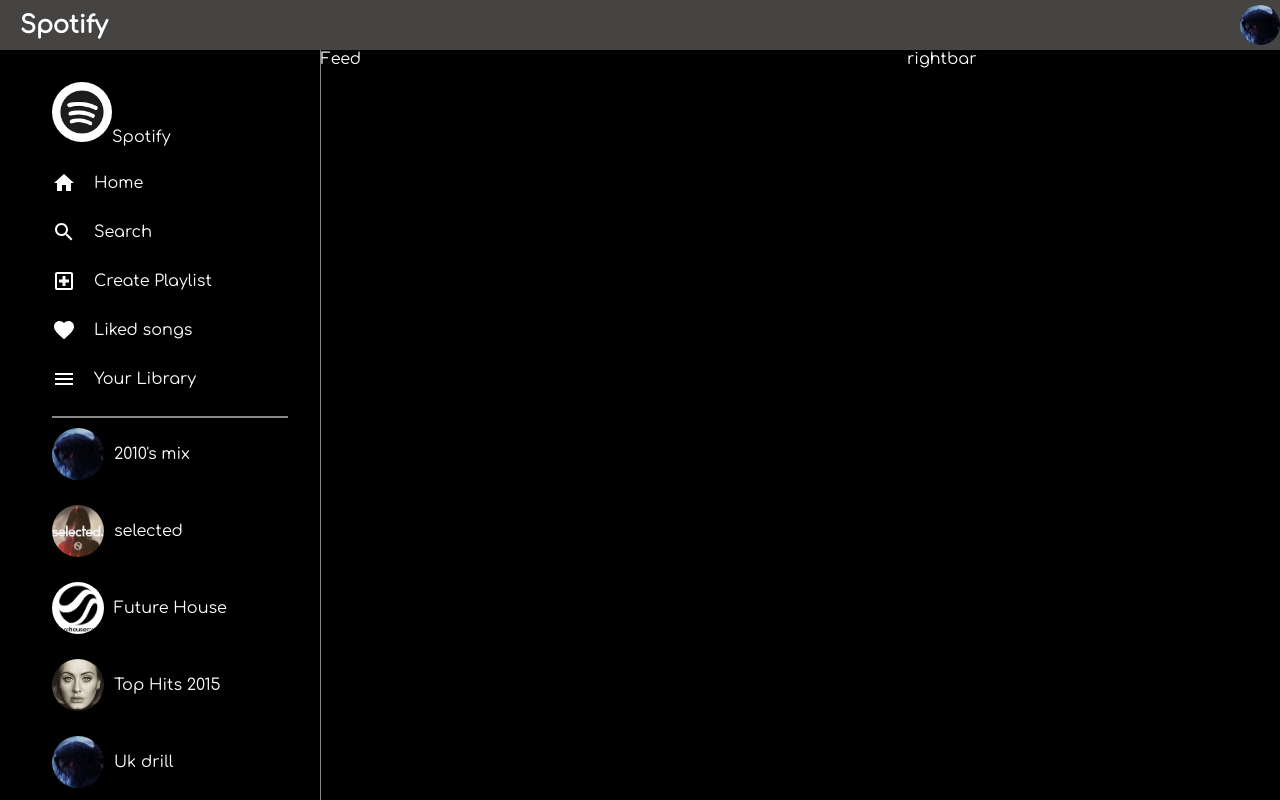
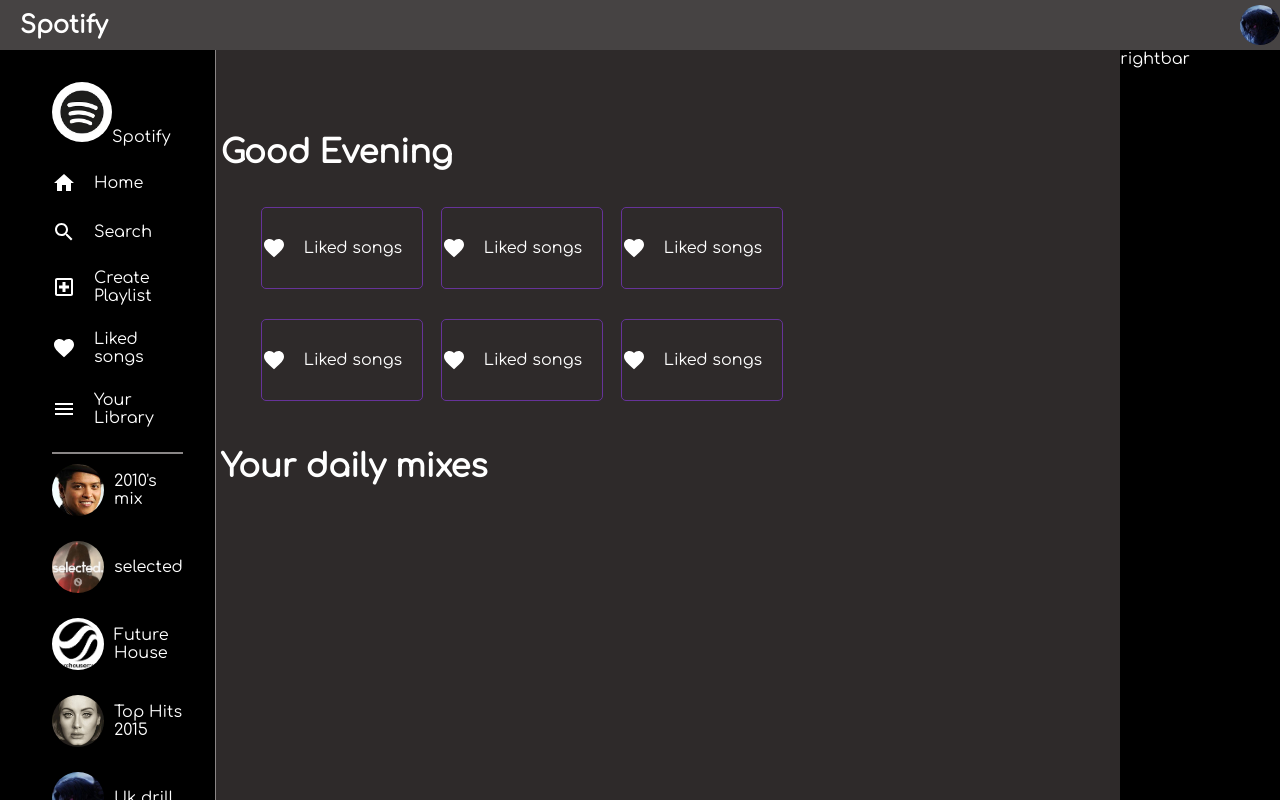
Before and after one commit to jck-bit/Spotify_app, a React (Create React App) app: page / in a window 1280 px wide. Shown: the top 800 px of the page. Built offline with nearby package versions, Linux system fonts and the light colour scheme; a web font is replaced by a local one.

Commit message:
Testicles

```diff
--- a/src/components/feed/Feed.jsx
+++ b/src/components/feed/Feed.jsx
@@ -1,7 +1,10 @@
+import Songs from '../songs/Songs';
 import './feed.css'
 
 export default function Feed() {
   return <div className='feed'>
-      Feed
+      <div className="feedWrapper">
+      <Songs/>
+      </div>
   </div>;
 }
--- a/src/components/feed/feed.css
+++ b/src/components/feed/feed.css
@@ -1,4 +1,9 @@
 .feed{
-    flex: 5.5;
-    height: calc(100vh - 50px);
+    flex: 8.5;
+    height: calc(1000vh - 50px);
+    background-color: rgb(46, 42, 42);
 }
+
+.feedWrapper{
+    padding: 5px;
+}
--- a/src/components/rightbar/rightbar.css
+++ b/src/components/rightbar/rightbar.css
@@ -1,3 +1,3 @@
 .rightbar{
-    flex: 3.5;
+    flex: 1.5;
 }
--- a/src/components/sidebar/Sidebar.jsx
+++ b/src/components/sidebar/Sidebar.jsx
@@ -38,7 +38,7 @@ export default function Sidebar() {
           {/* <hr className='sidebarHr'/> */}
           <ul className='sidebarSongList'>
               <li className="sidebarSong">
-                  <img src="/assets/person/me.jpeg" alt="" className="sidebarFriendImg" />
+                  <img src="/assets/person/download.jpeg" alt="" className="sidebarFriendImg" />
                   <span className="sidebarFriendName">2010's mix</span>
               </li>
               <li className="sidebarSong">
--- a/src/components/sidebar/sidebar.css
+++ b/src/components/sidebar/sidebar.css
@@ -1,5 +1,5 @@
 .sidebar{
-    flex: 3;
+    flex: 2;
     height: calc(1000vh - 50px);
     border-right: 1px solid rgb(138, 134, 134);
 
@@ -7,7 +7,6 @@
 .sidebarWrapper{
     padding: 2rem;
     margin-left: 20px;
-
 }
 
 .home{
@@ -33,6 +32,14 @@
     list-style: none;
     border-bottom: 2.5px solid rgb(138, 134, 134);
 }
+/* .sidebarList :hover {
+    height: 35px;
+    width: 65px;
+    border: 1px solid transparent;
+    border-radius: 3px;
+    background-color: gray;
+    cursor: pointer;
+} */
 .sidebarListItem{
     display: flex;
     align-items: center;
@@ -63,6 +70,8 @@
     margin-bottom: 25px;
 }
 
+
+
 .sidebarFriendImg{
     width: 52px;
     height: 52px;
--- /dev/null
+++ b/src/components/songs/Songs.jsx
@@ -0,0 +1,47 @@
+import React from 'react';
+import './songs.css'
+import { Favorite } from '@material-ui/icons';
+
+
+export default function Songs() {
+  return <div className='sing'>
+        <div className="singTop">
+            <h1>
+                Good Evening
+            </h1>
+        </div>
+        <div className="singBottom">
+            <div className="myList">
+                <ul className='myList'>
+                    <li className="order">
+                    <Favorite className='sidebarIcon'/>
+                    <span className='sidebarListItemText'>Liked songs</span>
+                    </li>
+                    <li className="order">
+                    <Favorite className='sidebarIcon'/>
+                    <span className='sidebarListItemText'>Liked songs</span>
+                    </li>
+                    <li className="order">
+                    <Favorite className='sidebarIcon'/>
+                    <span className='sidebarListItemText'>Liked songs</span>
+                    </li>
+                    <li className="order">
+                    <Favorite className='sidebarIcon'/>
+                    <span className='sidebarListItemText'>Liked songs</span>
+                    </li>
+                    <li className="order">
+                    <Favorite className='sidebarIcon'/>
+                    <span className='sidebarListItemText'>Liked songs</span>
+                    </li>
+                    <li className="order">
+                    <Favorite className='sidebarIcon'/>
+                    <span className='sidebarListItemText'>Liked songs</span>
+                    </li>
+                </ul>
+            </div>
+        </div>
+        <div className="anotherBottom">
+            <h1>Your daily mixes</h1>
+        </div>
+  </div>;
+}
--- /dev/null
+++ b/src/components/songs/songs.css
@@ -0,0 +1,21 @@
+.sing{
+    margin-top: 5rem;
+    margin-left: 0;
+}
+
+.myList{
+    list-style: none;
+    display:grid;
+    grid-gap: 20px;
+    grid-template-columns: repeat(3, 10rem);
+}
+
+.order{
+    width: 10rem;
+    height: 5rem;
+    border-radius: 5px;
+    display: flex;
+    align-items: center;
+    border: 1px solid rebeccapurple;
+    margin-bottom: 10px;
+}
--- a/src/components/topbar/Topbar.jsx
+++ b/src/components/topbar/Topbar.jsx
@@ -1,6 +1,6 @@
 import React from 'react';
 import './Topbar.css'
-import { Search, Person,Chat, Notifications} from '@material-ui/icons'
+// import { Search, Person,Chat, Notifications} from '@material-ui/icons'
 
 export default function Topbar() {
   return <div className='topbarcontainer'>
```
Also changed, not shown: public/assets/person/download.jpeg (added).
